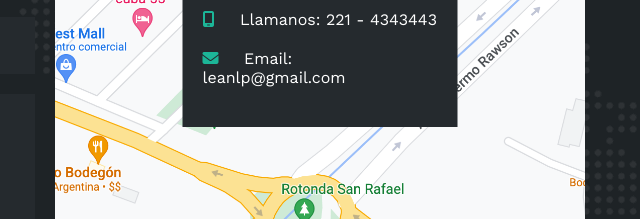
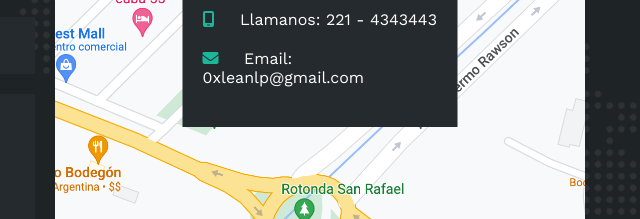
Before and after one commit to leanlp/porfolioweb, a plain HTML site: page index.html in a window 1280 px wide. Shown: the part 3164-3383 px from the top of the page, 595-1235 px from the left. Drawn offline with nearby package versions, Linux system fonts and the light colour scheme.

Commit message:
Add files via upload

```diff
--- a/index.html
+++ b/index.html
@@ -371,7 +371,7 @@
                             </li>
                             <li>
                                 <i class="fa-solid fa-envelope"></i>
-                                Email: leanlp@gmail.com
+                                Email: 0xleanlp@gmail.com
                             </li>
                         </ul>
                     </div>
```
